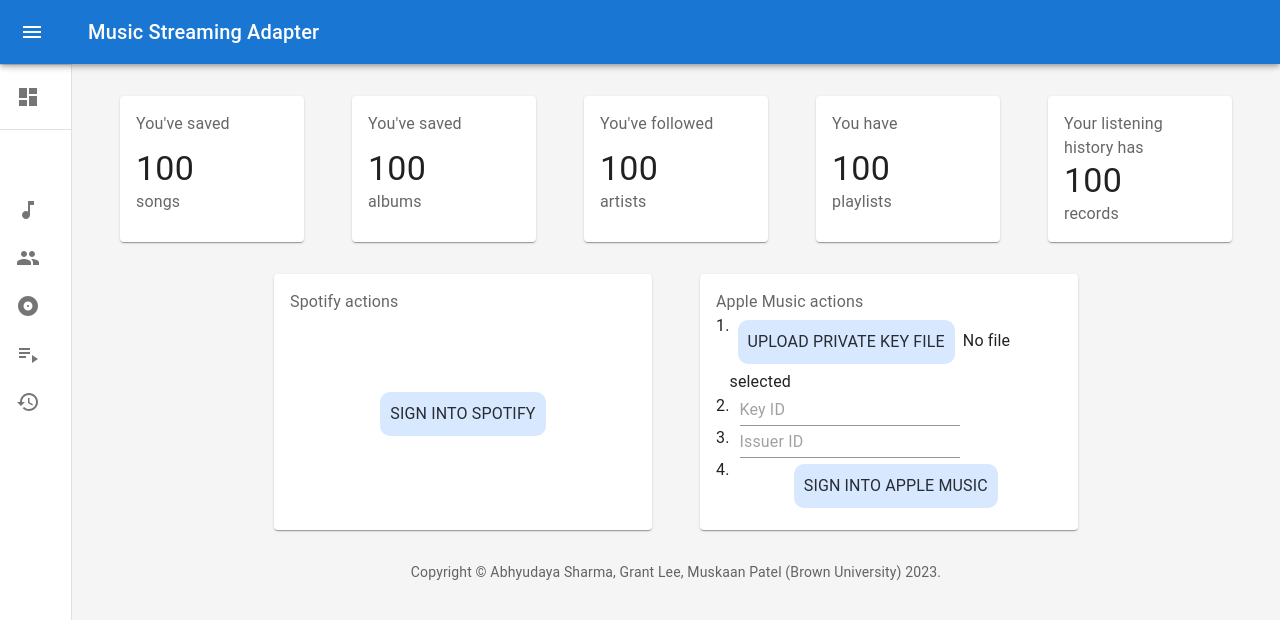
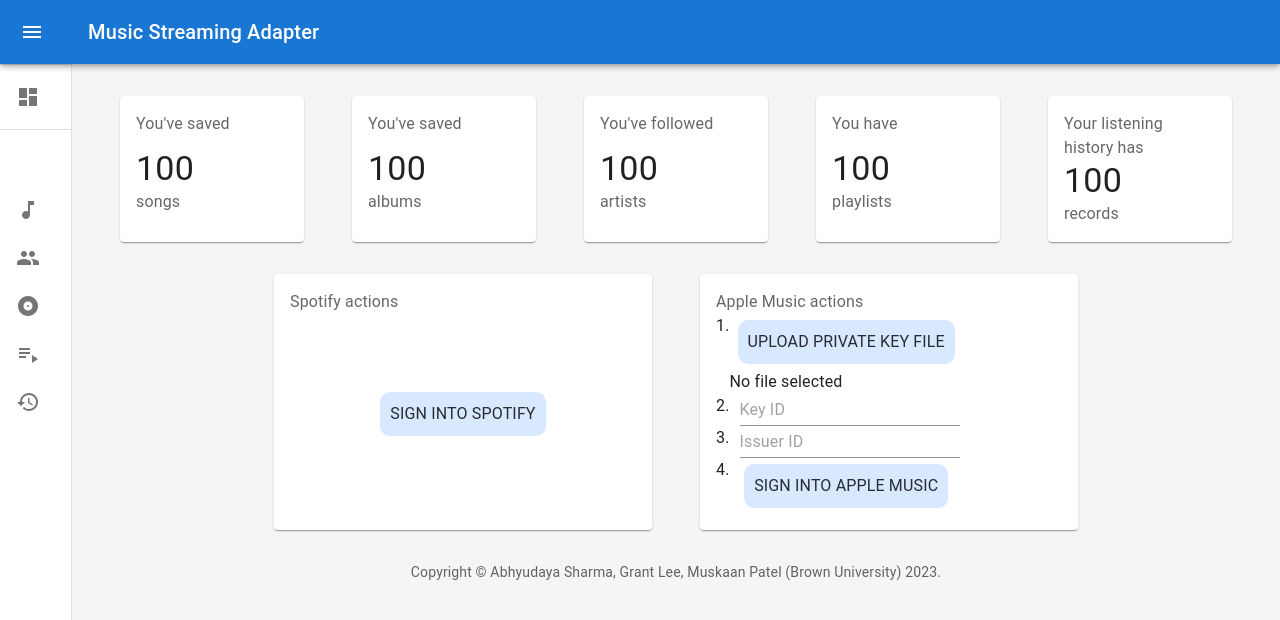
Before and after one commit to grrrrnt/soundtransfer, a React (Create React App) app in the folder web/visualizer/: page / in a window 1280 px wide. Shown: the top 620 px of the page. Built offline with nearby package versions, Linux system fonts and the light colour scheme.

Commit message:
`flex-direction: column` for file selector display

```diff
--- a/web/visualizer/src/App.js
+++ b/web/visualizer/src/App.js
@@ -22,7 +22,6 @@
 
 function App() {
   const [open, setOpen] = React.useState(false);
-  const [appleMusicDevToken, setAppleMusicDevToken] = React.useState(undefined);
   const [signedIntoSpotify, setSignedIntoSpotify] = React.useState(false);
   const [signedIntoAppleMusic, setSignedIntoAppleMusic] = React.useState(false);
   const [privateKeyFile, setPrivateKeyFile] = React.useState(undefined);
@@ -357,7 +356,10 @@
                       }}
                     >
                       1.
-                      <div>
+                      <div style={{
+                        display: 'flex',
+                        flexDirection: "column",
+                      }}>
                         <Button
                           sx={{flex: 1, alignSelf: "center"}}
                           component="label"
```
